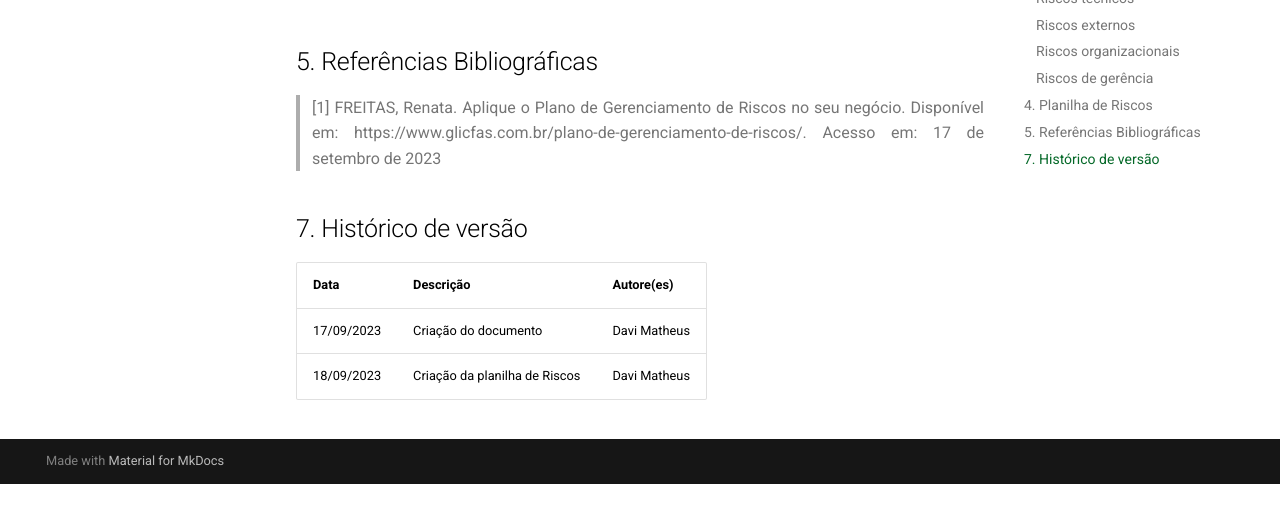
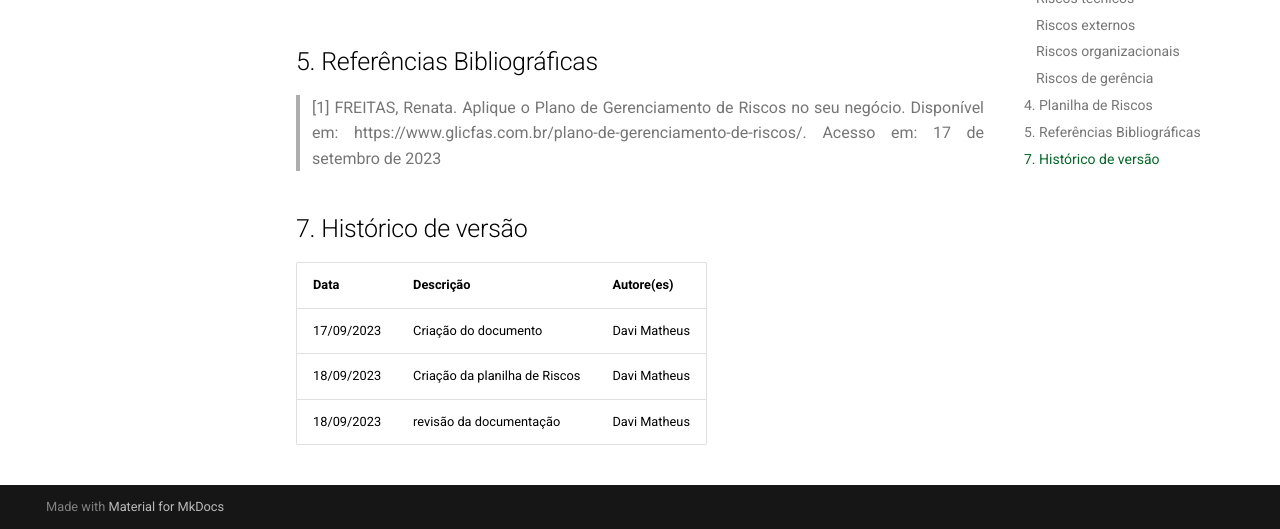
Before and after one commit to fga-eps-mds/2023.2-PrintGo-Doc, an MkDocs documentation site: the page built from docs/Planos/plano_de_riscos.md, in a window 1280 px wide and 900 px high, scrolled down 6193 px, cut to the strip 371-900 px from the top of the window. Built offline with MkDocs 1.6.1 and Material for MkDocs 9.7.7, drawn with Linux system fonts in a browser that asks for light colours; before the commit the page ends 7048 px from its top, so only the background shows below that.

Commit message:
adicionando participação na documentacao

```diff
--- a/docs/Planos/plano_de_riscos.md
+++ b/docs/Planos/plano_de_riscos.md
@@ -116,3 +116,4 @@ Essa planilha fornece uma visão clara e organizada dos riscos identificados, pe
 |--------|-------------|--------------|
 |17/09/2023| Criação do documento | Davi Matheus |
 |18/09/2023| Criação da planilha de Riscos | Davi Matheus |
+|18/09/2023| revisão da documentação | Davi Matheus |
```
